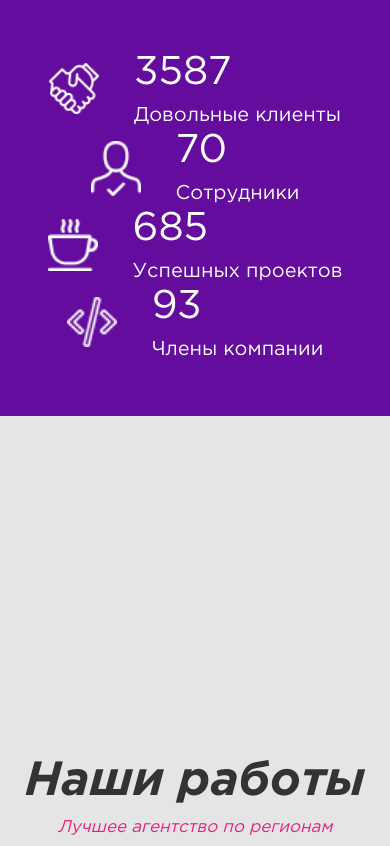
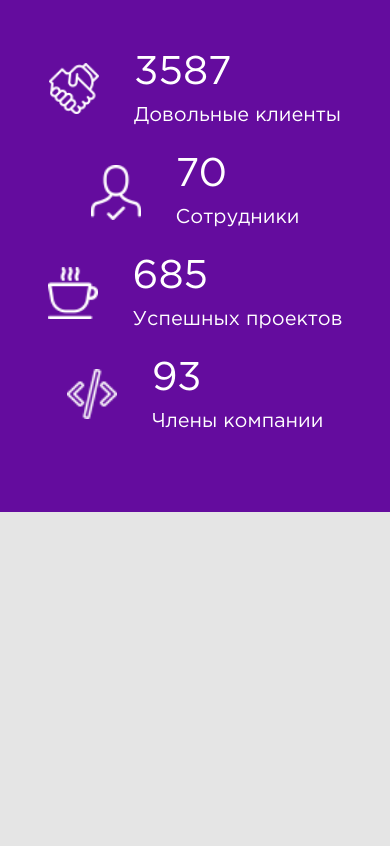
Before and after one commit to 7Davronbek/app-nextlevel-client, a React (Create React App) app: page / in a window 390 px wide. Shown: the part 8620-9466 px from the top of the page. Built offline with nearby package versions, Linux system fonts and the light colour scheme; a web font is replaced by a local one.

Commit message:
nextlevel-app

```diff
--- a/src/components/Benefits.jsx
+++ b/src/components/Benefits.jsx
@@ -8,7 +8,7 @@
                     <div className="row myRow">
                         <div className="col-10 mx-auto">
                             <div className="row">
-                                <div className="col-lg-3 col-md-6">
+                                <div className="col-lg-3 col-md-6 mb-4 mb-lg-0">
                                     <div className="cards">
                                         <div className="left">
                                             <img src="/assets/image/icon1.png" alt="" />
@@ -19,7 +19,7 @@
                                         </div>
                                     </div>
                                 </div>
-                                <div className="col-lg-3 col-md-6">
+                                <div className="col-lg-3 col-md-6 mb-4 mb-lg-0">
                                     <div className="cards">
                                         <div className="left">
                                             <img src="/assets/image/icon2.png" alt="" />
@@ -30,7 +30,7 @@
                                         </div>
                                     </div>
                                 </div>
-                                <div className="col-lg-3 col-md-6">
+                                <div className="col-lg-3 col-md-6 mb-4 mb-lg-0">
                                     <div className="cards">
                                         <div className="left">
                                             <img src="/assets/image/icon3.png" alt="" />
@@ -41,7 +41,7 @@
                                         </div>
                                     </div>
                                 </div>
-                                <div className="col-lg-3 col-md-6">
+                                <div className="col-lg-3 col-md-6 mb-4 mb-lg-0">
                                     <div className="cards">
                                         <div className="left">
                                             <img src="/assets/image/icon4.png" alt="" />
```
